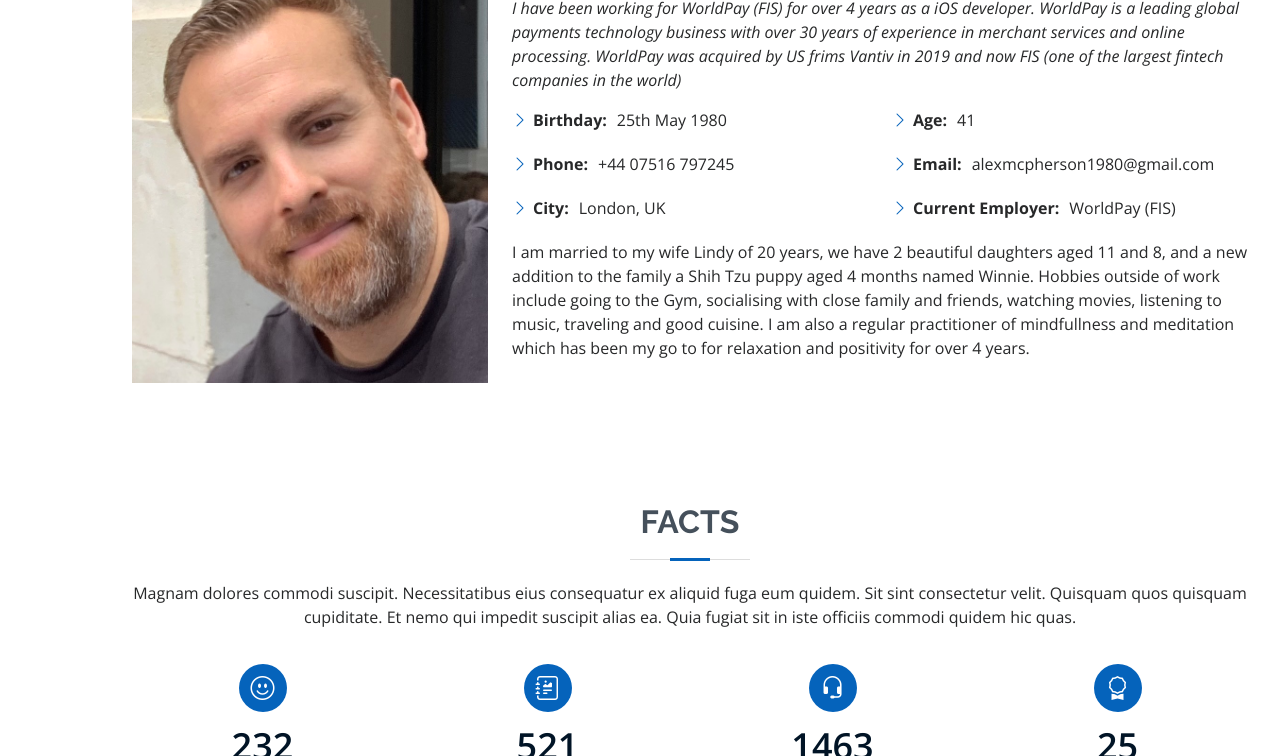
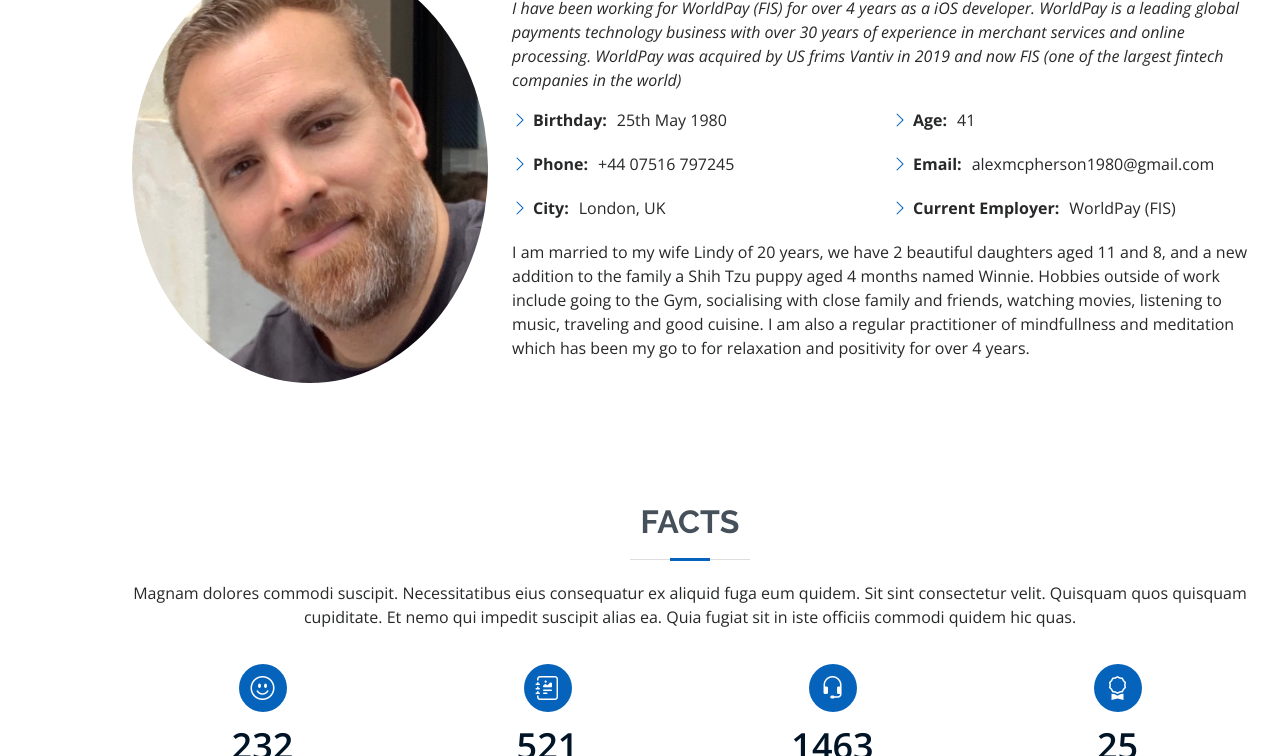
Before and after one commit to alexandermcpherson/cv, a plain HTML site: page index.html in a window 1280 px wide. Shown: the part 1204-1960 px from the top of the page. Drawn offline with nearby package versions, Linux system fonts and the light colour scheme.

Commit message:
rounded profile image

```diff
--- a/index.html
+++ b/index.html
@@ -75,7 +75,7 @@
 
         <div class="row">
           <div class="col-lg-4">
-            <img src="assets/img/profile-img.jpg" class="img-fluid" alt="">
+            <img src="assets/img/profile-img.jpg" class="img-fluid rounded-circle" alt="">
           </div>
           <div class="col-lg-8 pt-4 pt-lg-0 content">
             <h3><i class="fa-brands fa-apple"></i> - iOS Developer</h3>
```
